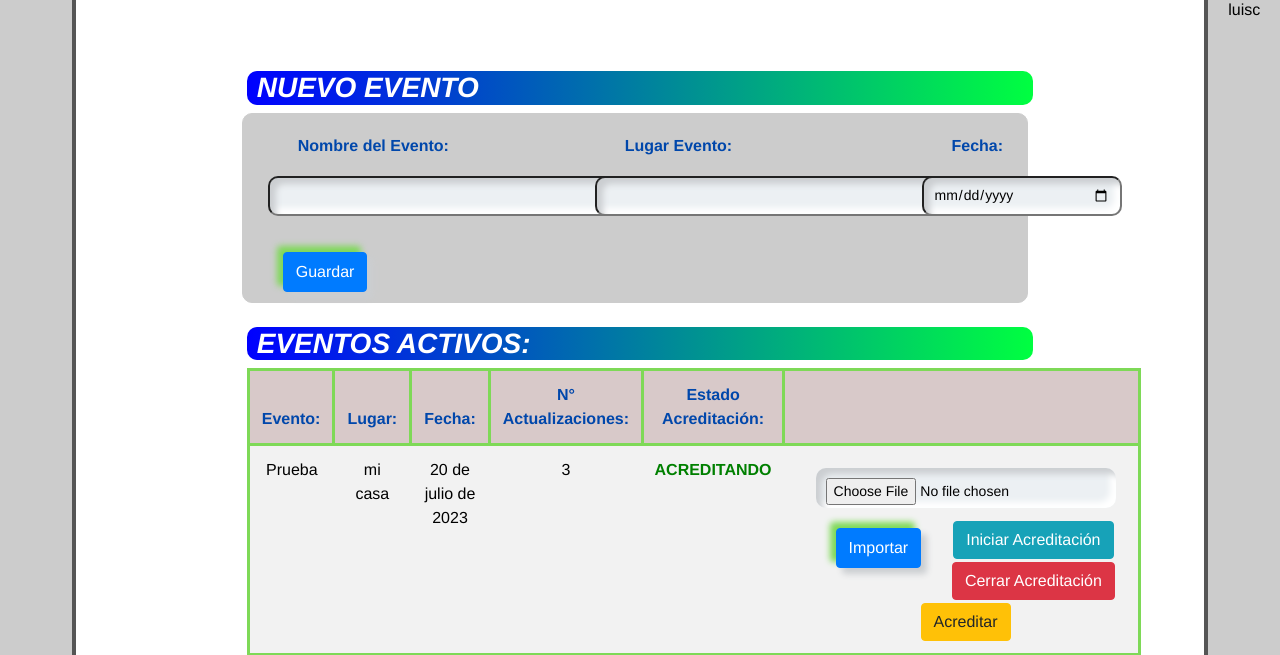
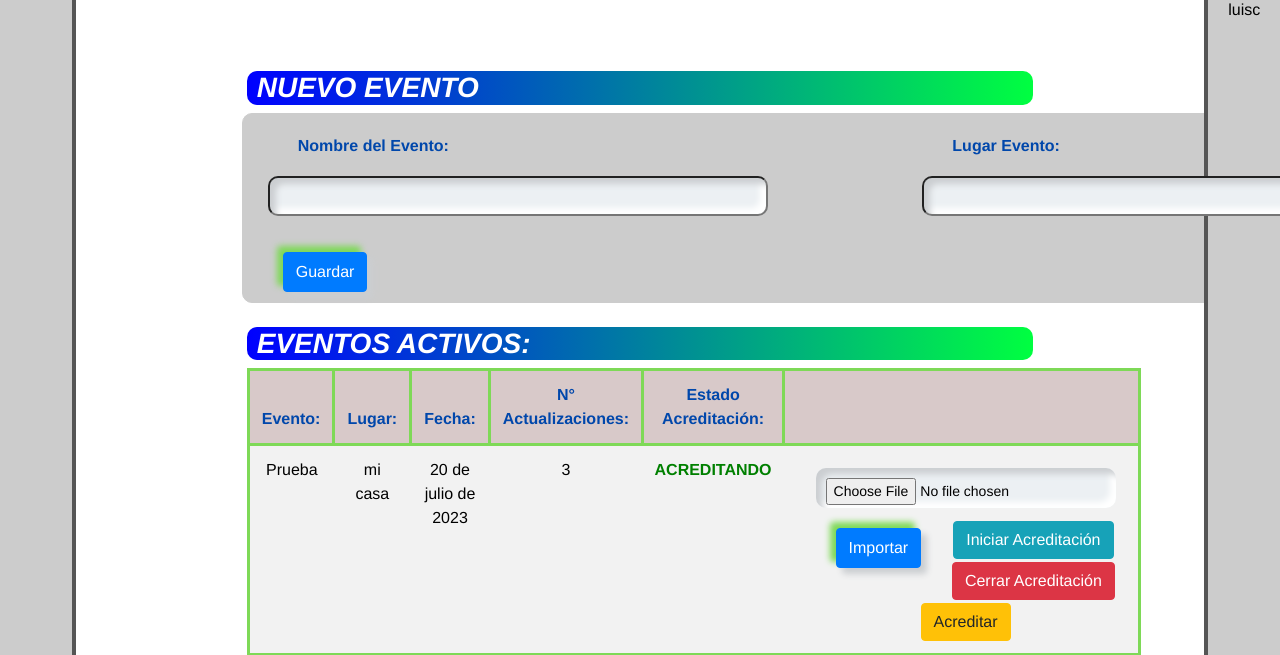
Before and after one commit to lcastillo1486/bk_acreditaciones, a Django app: page /eventos/ in a window 1280 px wide; the page is wider, and only the part inside the window is pictured. Shown: the part 59-714 px from the top of that part. Run offline with Django 4.2, Linux system fonts and the light colour scheme; a user stored in the database is signed in; data comes from the database, SQL or seed files in the repository; some libraries are stand-ins or nearby versions.

Commit message:
pruebaformrow

```diff
--- a/eventos/templates/config.html
+++ b/eventos/templates/config.html
@@ -558,7 +558,7 @@
             border-radius: 10px;
             background-color: #cccccc;
             margin-top: 2px;
-            width: 100%;
+            width: 200%;
         }
 
         .centrar {
```
